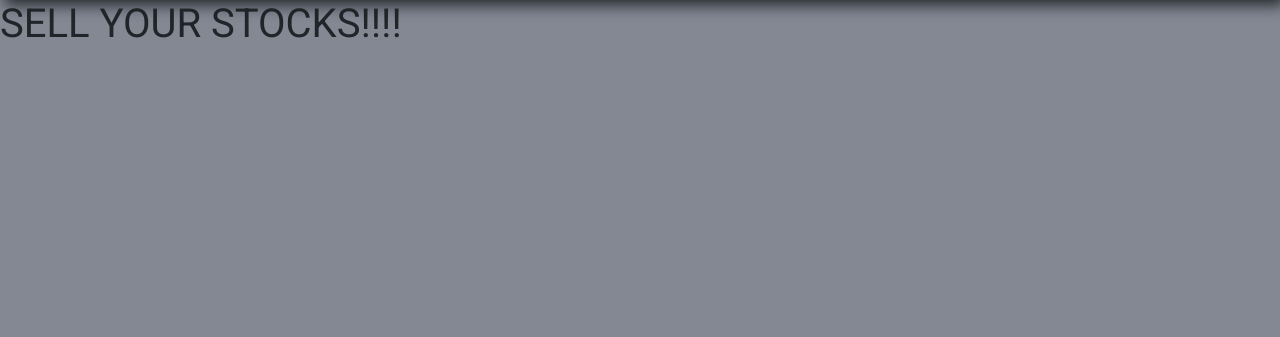
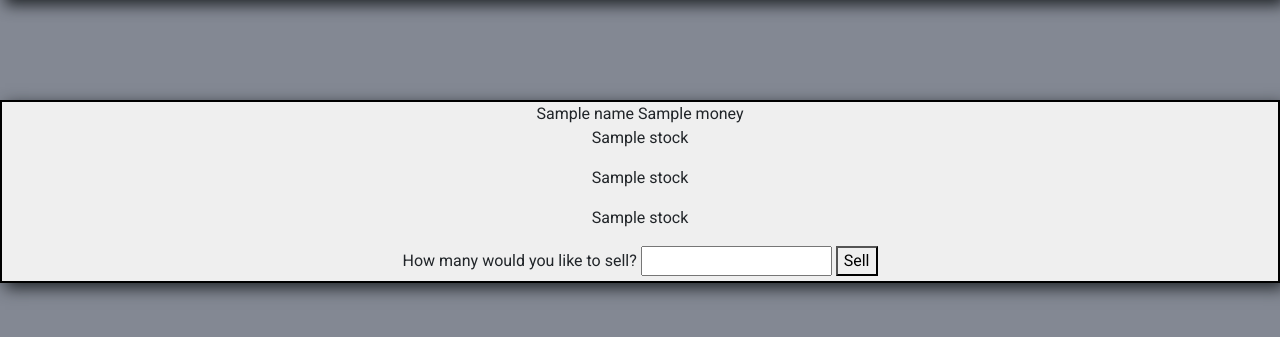
Before and after one commit to Cnels1986/Stock-Portfolio-Simulator, a Flask app: template templates/sell.html in a window 1280 px wide. Shown: the part 30-367 px from the top of the page. Run offline with Flask 2, Linux system fonts and the light colour scheme; the template is opened without the code that fills it: most values are stand-ins (such as "Sample title", 1, 10 or a date in 2020); parts of the project's set-up code (start-up, migrations or seed data) failed here and were passed over; some libraries are stand-ins or nearby versions.

Commit message:
Users are now able to sell there stock on the Sell page. Formatting and alert messages are next

```diff
--- a/app.py
+++ b/app.py
@@ -38,16 +38,23 @@
             return redirect(url_for('login'))
     return wrap
 
+def get_money(userId):
+    cursor.execute("SELECT money FROM Wallet WHERE user_id = {}".format(userId))
+    money = cursor.fetchone()
+    return money[0]
+
 #####################
 
 @app.route('/')
 @login_required
 def index():
-    cursor.execute("SELECT username, name FROM Users WHERE username = (%s)", name)
+    cursor.execute("SELECT id, username, name FROM Users WHERE username = (%s)", name)
     user = cursor.fetchone();
-    cursor.execute("SELECT money FROM WALLET JOIN Users on Wallet.user_id = Users.id WHERE Users.username = (%s)", name)
+    cursor.execute("SELECT money FROM Wallet JOIN Users on Wallet.user_id = Users.id WHERE Users.username = (%s)", name)
     money = cursor.fetchone();
-    return render_template("dashboard.html", user=user, money=money)
+    cursor.execute("SELECT Stocks.symbol, Stocks.name, amount FROM Portfolio JOIN Stocks on Stocks.id = Portfolio.stock_id WHERE user_id = {}".format(user[0]))
+    portfolio = cursor.fetchall()
+    return render_template("dashboard.html", user=user, money=money, portfolio=portfolio)
 
 #####################
 
@@ -175,13 +182,22 @@
         symbol = stockInfo[0]
         price = stockInfo[2]
         cursor.execute("SELECT money FROM WALLET JOIN Users on Wallet.user_id = Users.id WHERE Users.username = (%s)", name)
-        money = cursor.fetchone();
-        print(money[0])
+        money = cursor.fetchone()
         cost = Decimal(quantity) * round(Decimal(price),2)
-        print(cost)
 
         if cost <= money[0]:
-            return redirect(url_for('buystock'))
+            cursor.execute("SELECT id FROM Stocks WHERE symbol = (%s)", symbol)
+            stockId = cursor.fetchone()
+            updatedMoney = money[0] - cost
+            cursor.execute("SELECT id FROM Users WHERE username = (%s)", name)
+            userId = cursor.fetchone()
+            # adds entry to portfolio table of what stocks and how much user bought and at what price
+            cursor.execute("INSERT INTO Portfolio(user_id, stock_id, amount, price) VALUES({},{},{},{})".format(userId[0], stockId[0], quantity, round(Decimal(price),2)))
+            conn.commit()
+            # updates the Wallet table with the new amount of money
+            cursor.execute("UPDATE Wallet SET money={} WHERE user_id = {}".format(updatedMoney, userId[0]))
+            conn.commit()
+            return redirect(url_for('index'))
         else:
             error = "Not enough money to complete purchase"
 
@@ -192,8 +208,53 @@
 @app.route('/sell')
 @login_required
 def sellstock():
-    return render_template('sell.html')
+    cursor.execute("SELECT id FROM Users WHERE username = (%s)", name)
+    userId = cursor.fetchone()
+    cursor.execute("SELECT Portfolio.id, Stocks.symbol, Stocks.name, amount FROM Portfolio JOIN Stocks on Stocks.id = Portfolio.stock_id WHERE user_id = {}".format(userId[0]))
+    portfolio = cursor.fetchall()
+    money = get_money(userId[0])
+    return render_template('sell.html', portfolio=portfolio, name=name, money=money)
 
+#####################
+
+@app.route('/confirmsale/<username>/<portfolio_id>', methods=['POST'])
+@login_required
+def sell(username, portfolio_id):
+    error = ''
+    if request.method == "POST":
+        quantity = request.form['sellStock']
+        cursor.execute("SELECT amount FROM Portfolio WHERE id = {}".format(portfolio_id))
+        owned = cursor.fetchone()
+        if int(quantity) > owned[0]:
+            return "YOU DON'T OWN THAT MANY"
+        else:
+            # retrieves stock symbol that the user is selling
+            cursor.execute("SELECT Stocks.symbol FROM Portfolio JOIN Stocks on Stocks.id = Portfolio.stock_id WHERE Portfolio.id = {}".format(portfolio_id))
+            symbol = cursor.fetchone()
+            # gets updated stock price
+            price = requests.get("https://api.iextrading.com/1.0/stock/{}/price".format(symbol[0]))
+            currentPrice = json.loads(price.text)
+
+            cursor.execute("SELECT id FROM Users WHERE username = (%s)", username)
+            temp = cursor.fetchone()
+            userId = temp[0]
+
+            total = int(quantity) * currentPrice
+            cursor.execute("SELECT money FROM Wallet WHERE id = {}".format(userId))
+            money = cursor.fetchone()
+            # updates money amount with sold stocks amount
+            newMoney = Decimal(total) + money[0]
+            cursor.execute("UPDATE WALLET SET money = {} WHERE user_id = {}".format(newMoney, userId))
+            newAmount = owned[0] - int(quantity)
+
+            if newAmount == 0:
+                cursor.execute("DELETE FROM Portfolio WHERE id = {}".format(portfolio_id))
+                conn.commit()
+            else:
+                cursor.execute("UPDATE Portfolio SET amount = {} WHERE id = {}".format(newAmount, portfolio_id))
+                conn.commit()
+
+    return redirect(url_for('index'))
 #####################
 
 # the route clears the session and redirects user to the login page, thus logging the out
--- a/templates/sell.html
+++ b/templates/sell.html
@@ -16,6 +16,23 @@
     </div>
     <a href="{{ url_for('logout') }}">Logout</a>
   </div>
-  <h1>SELL YOUR STOCKS!!!!</h1>
+  <div class="formBackground">
+    {{ name }}
+    {{ money }}
+    {% if portfolio %}
+      {% for stock in portfolio %}
+        <div>
+          <p>{{ stock[1]}}</p>
+          <p>{{ stock[2]}}</p>
+          <p>{{ stock[3]}}</p>
+          <form method="post" action={{ url_for('sell', username=name, portfolio_id=stock[0])}}>
+            <label for="sellStock">How many would you like to sell?</label>
+            <input type="number" name="sellStock" id="sellStock" ref="sellStock" required  />
+            <button type="submit" id="sellButton">Sell</button>
+          </form>
+        </div>
+      {% endfor %}
+    {% endif %}
+  </div>
 </body>
 </html>
```
Also changed, not shown: stocksdb.sql (+13 -0 lines), templates/dashboard.html (+11 -1 lines).
